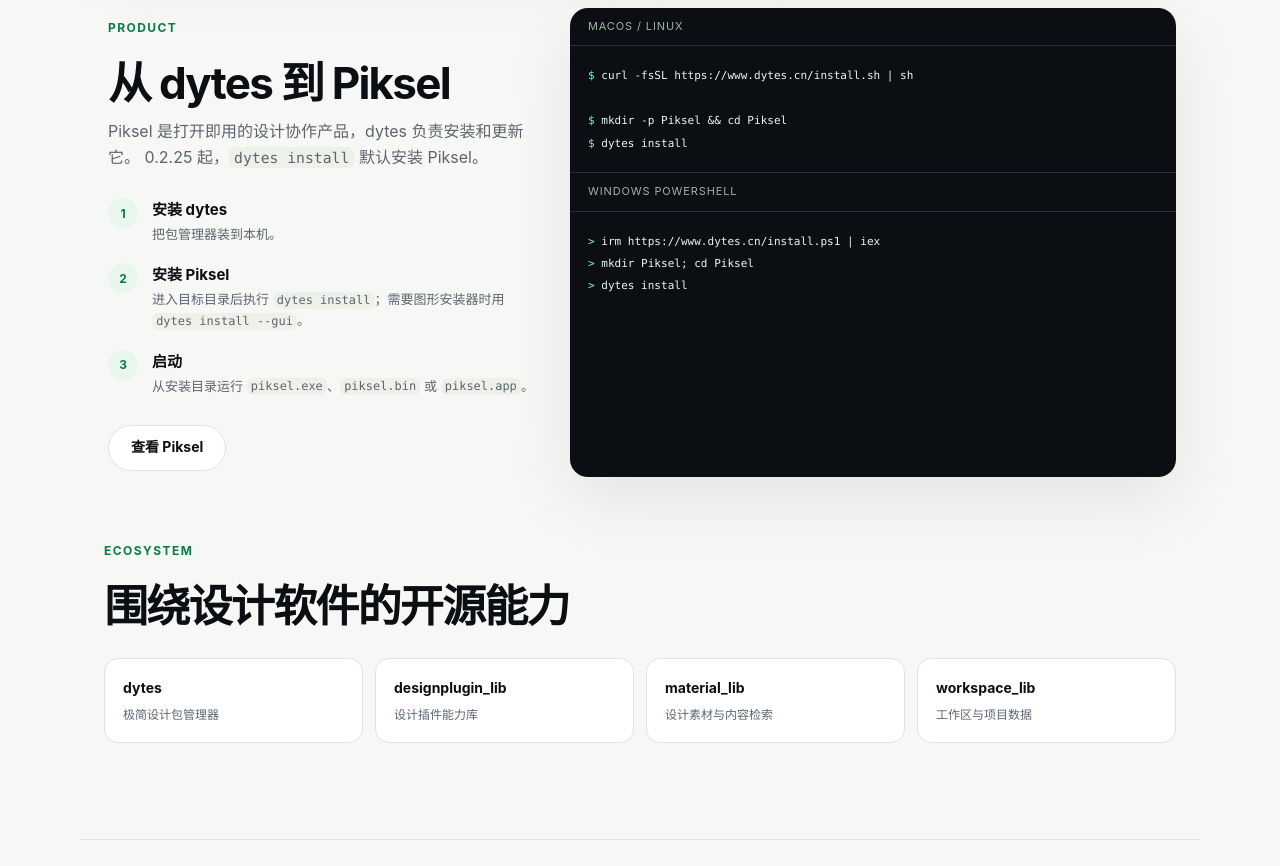
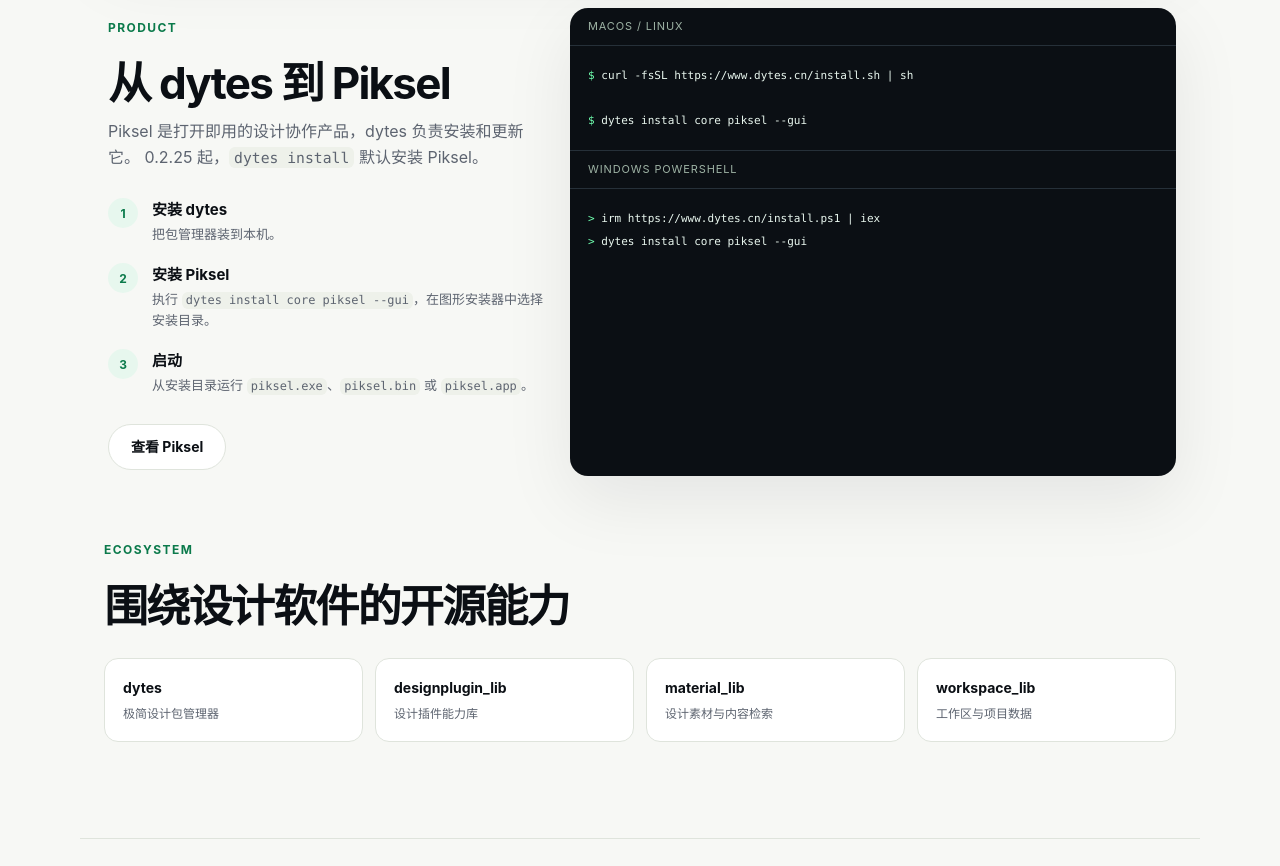
Before and after one commit to dytescn/dytescn.github.io, a plain HTML site: page index.html in a window 1280 px wide. Shown: the part 2111-2977 px from the top of the page. Drawn offline with Linux system fonts and the light colour scheme.

Commit message:
docs: Piksel 安装命令改为 dytes install core piksel --gui

```diff
--- a/index.html
+++ b/index.html
@@ -168,7 +168,7 @@
               <span class="step-index">2</span>
               <div>
                 <strong>安装 Piksel</strong>
-                <p>进入目标目录后执行 <code>dytes install</code>；需要图形安装器时用 <code>dytes install --gui</code>。</p>
+                <p>执行 <code>dytes install core piksel --gui</code>，在图形安装器中选择安装目录。</p>
               </div>
             </li>
             <li>
@@ -185,12 +185,10 @@
           <div class="terminal-head">macOS / Linux</div>
           <pre><code><span class="prompt">$</span> curl -fsSL https://www.dytes.cn/install.sh | sh
 
-<span class="prompt">$</span> mkdir -p Piksel &amp;&amp; cd Piksel
-<span class="prompt">$</span> dytes install</code></pre>
+<span class="prompt">$</span> dytes install core piksel --gui</code></pre>
           <div class="terminal-head terminal-head-second">Windows PowerShell</div>
           <pre><code><span class="prompt">&gt;</span> irm https://www.dytes.cn/install.ps1 | iex
-<span class="prompt">&gt;</span> mkdir Piksel; cd Piksel
-<span class="prompt">&gt;</span> dytes install</code></pre>
+<span class="prompt">&gt;</span> dytes install core piksel --gui</code></pre>
         </div>
       </div>
     </section>
```
Also changed, not shown: 1 other file.
